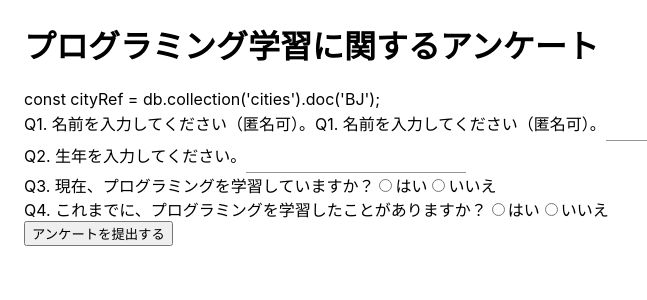
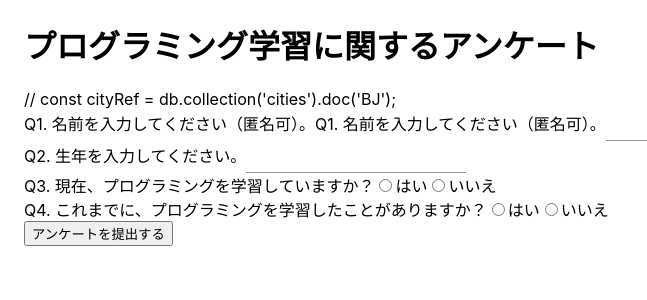
Before and after one commit to miyagi-0817/codevillage-practice, a Next.js app: page / in a window 1280 px wide. Shown: the top 300 px of the page, without its empty margins (0-647 px from the left). Built offline with nearby package versions, Linux system fonts and the light colour scheme.

Commit message:
Update index.js

```diff
--- a/pages/index.js
+++ b/pages/index.js
@@ -50,7 +50,7 @@ export default function Home() {
       <Container>
         <h1>プログラミング学習に関するアンケート</h1>
         <form onSubmit={handleSubmit(writeFire)}>
-          const cityRef = db.collection('cities').doc('BJ');
+//           const cityRef = db.collection('cities').doc('BJ');
           <div>
             <label htmlFor="name">
               Q1. 名前を入力してください（匿名可）。
```
